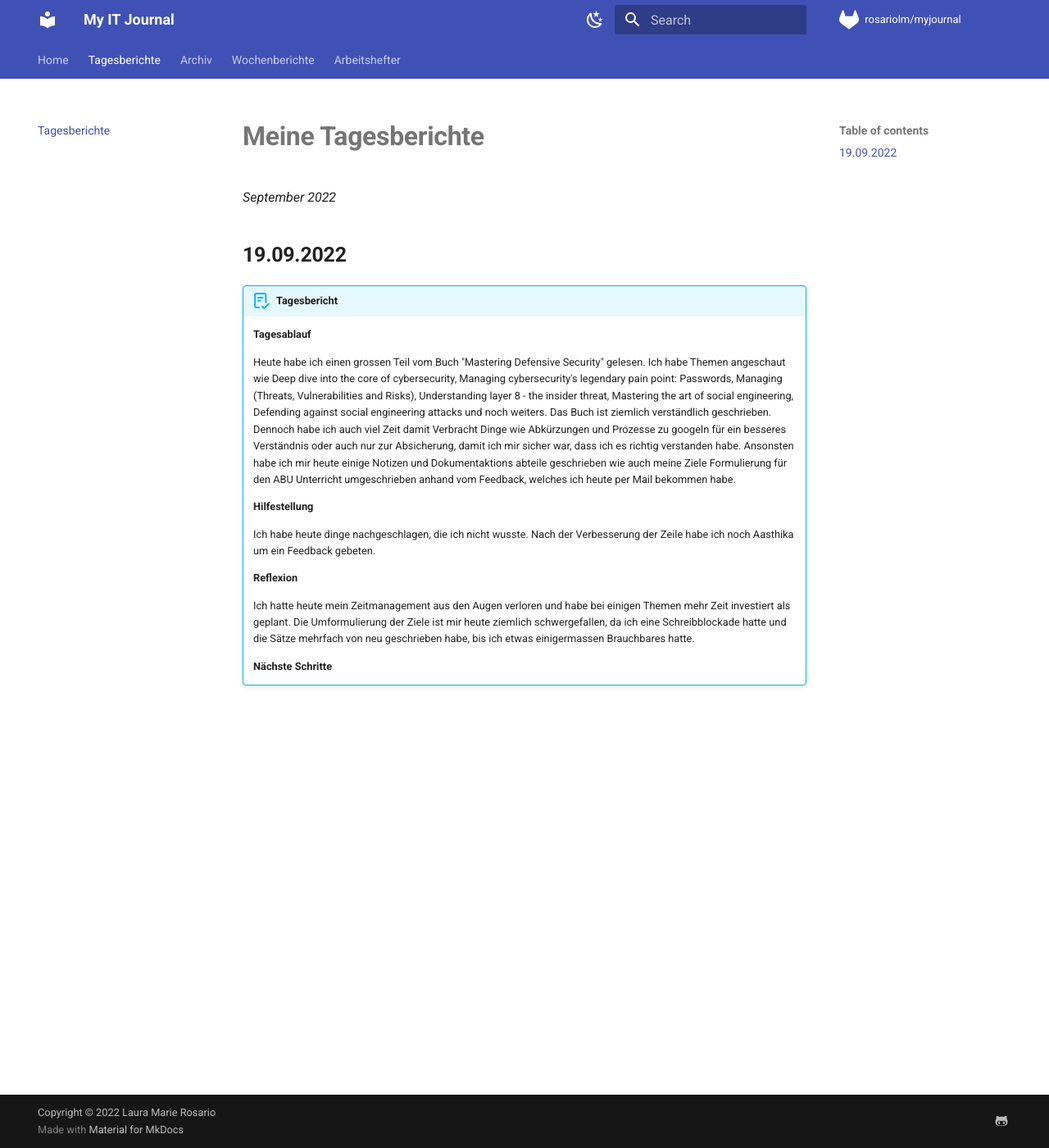
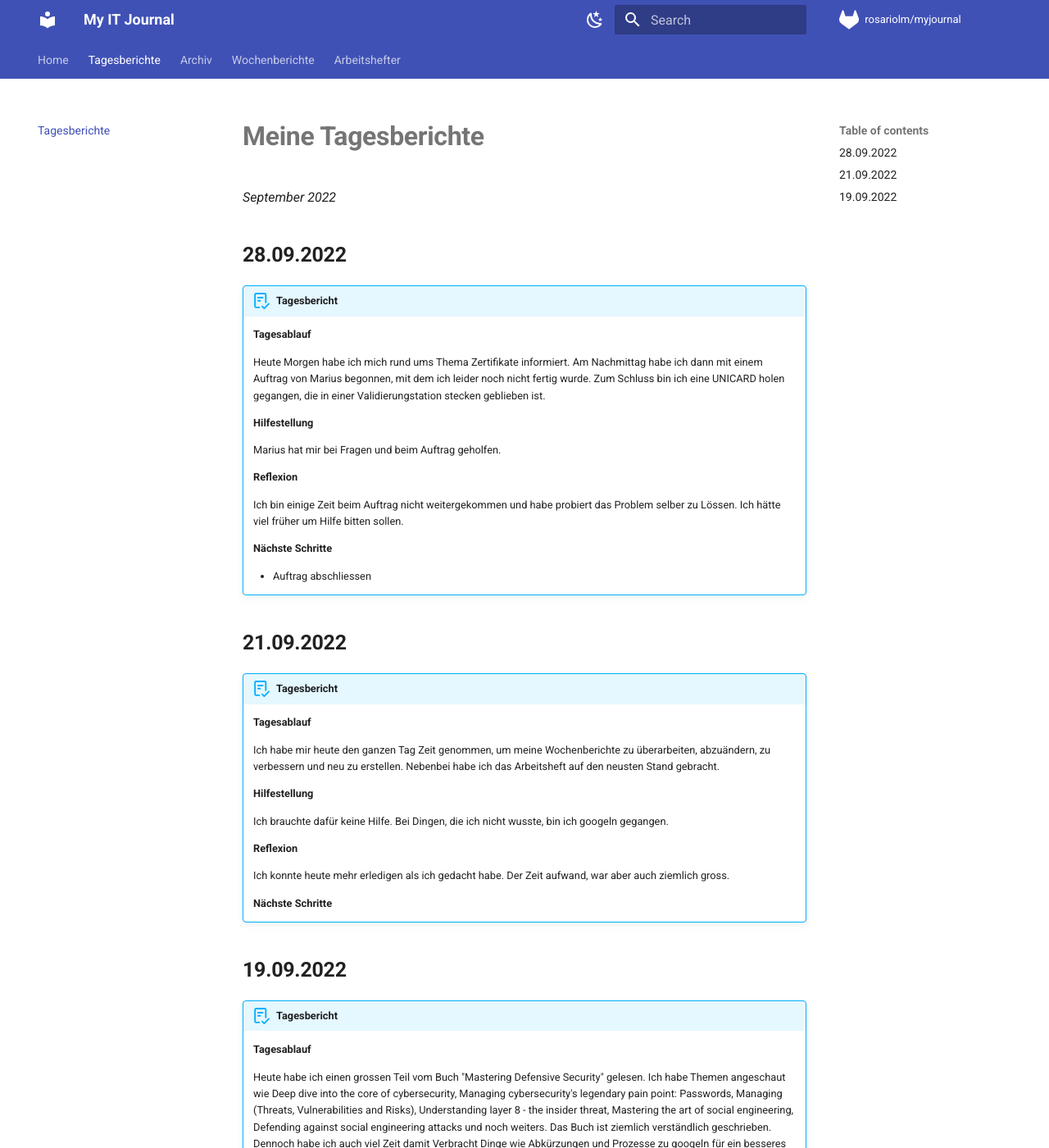
Before and after one commit to rosariolm/myjournal, an MkDocs documentation site: the page built from docs/tberichte.md, in a window 1280 px wide and 1400 px high. Shown: the whole window at 82% size. Built offline with MkDocs 1.6.1 and Material for MkDocs 9.7.7, drawn with Linux system fonts in a browser that asks for light colours; comment, search, counter and statistics services are not loaded.

Commit message:
tberichte
21.09.2022 und 28.09.2022

```diff
--- a/docs/tberichte.md
+++ b/docs/tberichte.md
@@ -2,6 +2,43 @@
 
 
 *September 2022*
+
+## **28.09.2022**
+
+!!! abstract "Tagesbericht"
+    **Tagesablauf**
+
+    Heute Morgen habe ich mich rund ums Thema Zertifikate informiert. Am Nachmittag habe ich dann mit einem Auftrag von Marius begonnen, mit dem ich leider noch nicht fertig wurde. Zum Schluss bin ich eine UNICARD holen gegangen, die in einer Validierungstation stecken geblieben ist.
+
+    **Hilfestellung**
+
+    Marius hat mir bei Fragen und beim Auftrag geholfen.
+
+    **Reflexion**
+
+    Ich bin einige Zeit beim Auftrag nicht weitergekommen und habe probiert das Problem selber zu Lössen. Ich hätte viel früher um Hilfe bitten sollen.
+
+    **Nächste Schritte**
+
+    - Auftrag abschliessen
+
+## **21.09.2022**
+
+!!! abstract "Tagesbericht"
+    **Tagesablauf**
+
+    Ich habe mir heute den ganzen Tag Zeit genommen, um meine Wochenberichte zu überarbeiten, abzuändern, zu verbessern und neu zu erstellen. Nebenbei habe ich das Arbeitsheft auf den neusten Stand gebracht.
+
+    **Hilfestellung**
+
+    Ich brauchte dafür keine Hilfe. Bei Dingen, die ich nicht wusste, bin ich googeln gegangen.
+
+    **Reflexion**
+
+    Ich konnte heute mehr erledigen als ich gedacht habe. Der Zeit aufwand, war aber auch ziemlich gross.
+
+    **Nächste Schritte**
+
 
 ## **19.09.2022**
 
```
